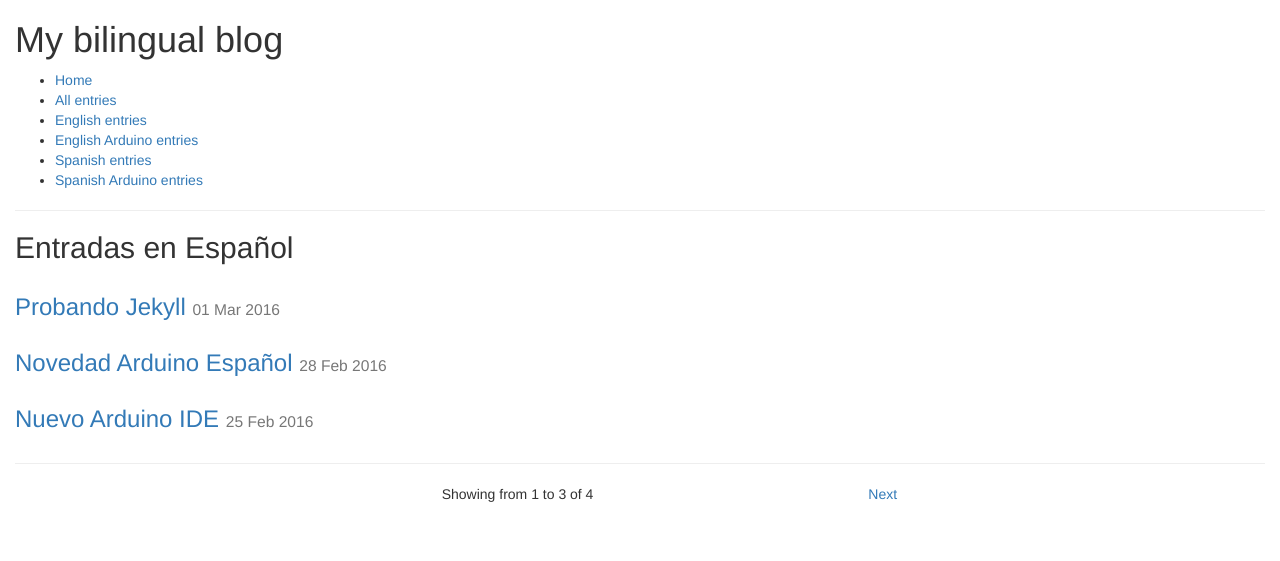
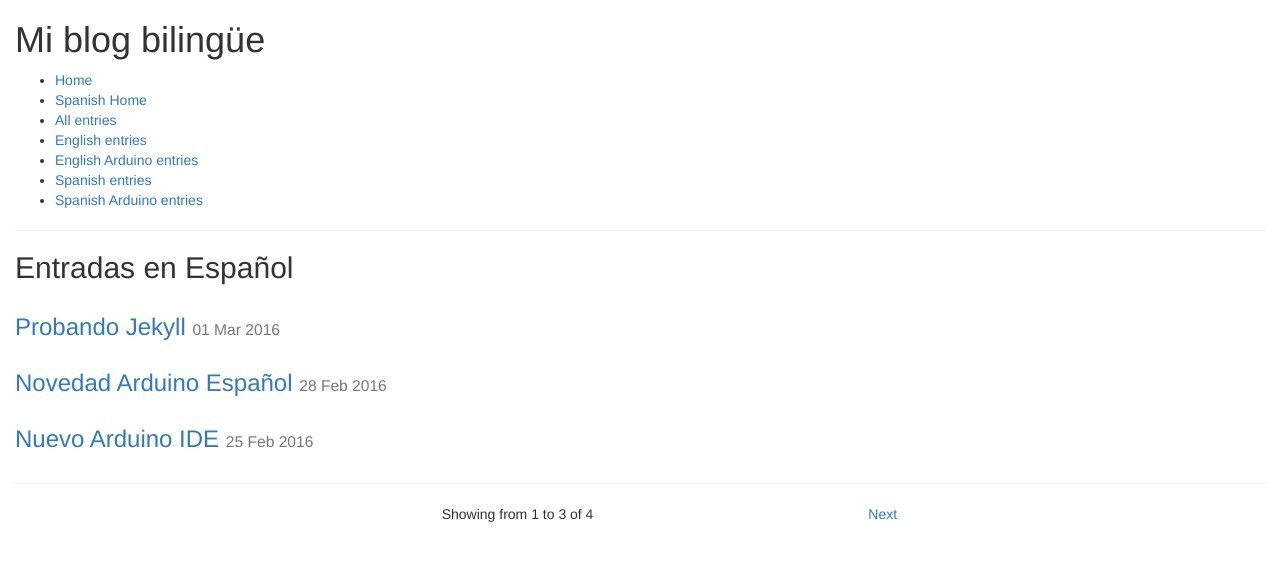
Before and after one commit to cristianszwarc/JekyllLanguageAndCategoriesPagination, a Jekyll site: the page built from entradas/index.html, in a window 1280 px wide. Shown: the top 561 px of the page. Built offline with Jekyll 4.4.1, drawn with Linux system fonts in a browser that asks for light colours.

Commit message:
spanish home

```diff
--- a/_config.yml
+++ b/_config.yml
@@ -1,5 +1,8 @@
 # Site settings
-title: My bilingual blog
+title:
+  en: My bilingual blog
+  es: Mi blog bilingüe
+
 email: some.one@gmail.com
 
 # Dependencies (adjust as required)
--- a/_layouts/default.html
+++ b/_layouts/default.html
@@ -7,7 +7,7 @@
 
     <meta name="viewport" content="width=device-width, initial-scale=1.0, maximum-scale=1">
 
-    <title>{{ page.title }} - {{ site.title }}</title>
+    <title>{{ page.title }} - {{ site.title[page.language] }}</title>
 
     <!-- CSS -->
     <link rel="stylesheet" href="{{ "/css/bootstrap.min.css" | prepend: site.baseurl_root }}">
@@ -17,9 +17,10 @@
 
   <body>
     <div class="container-fluid">
-      <h1>{{ site.title }}</h1>
+      <h1>{{ site.title[page.language] }}</h1>
       <ul>
         <li><a href="/">Home</a></li>
+        <li><a href="/inicio">Spanish Home</a></li>
         <li><a href="/everything/">All entries</a></li>
         <li><a href="/entries/">English entries</a></li>
         <li><a href="/entries_arduino/">English Arduino entries</a></li>
--- a/everything/index.html
+++ b/everything/index.html
@@ -4,3 +4,4 @@ title: All entries (mix languages)
 posts_per_page: 3
 ---
 {% include entries.html %}
+A language is not set, so all the <code>site.someVariable[page.language]</code> stops working
--- a/index.html
+++ b/index.html
@@ -1,7 +1,8 @@
 ---
 layout: default
-title: Inicio
+title: Home
 permalink: /
+language: en
 ---
 
 <h2>Welcome</h2>
```
Also changed, not shown: index_espanol.html (added, +11 -0 lines).
